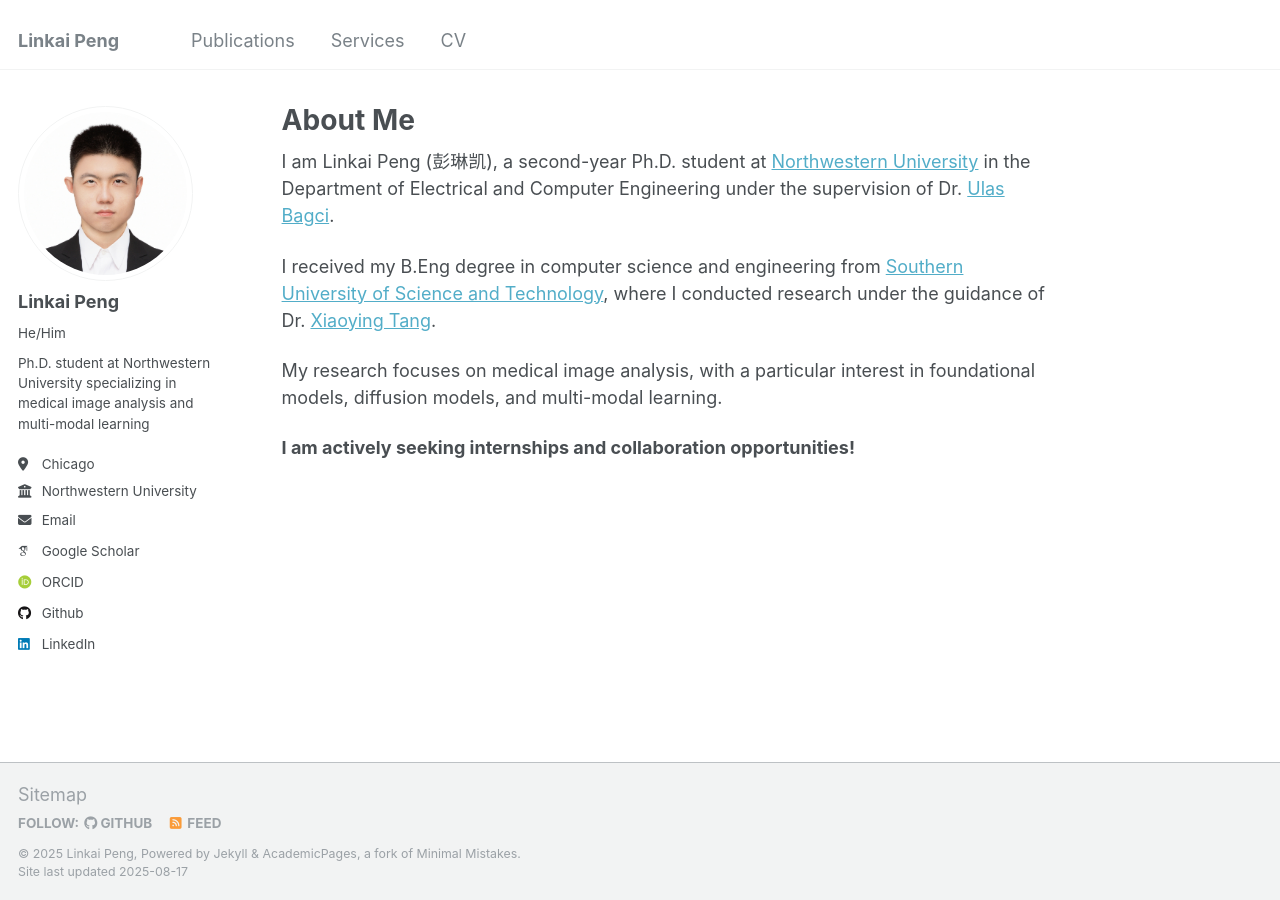
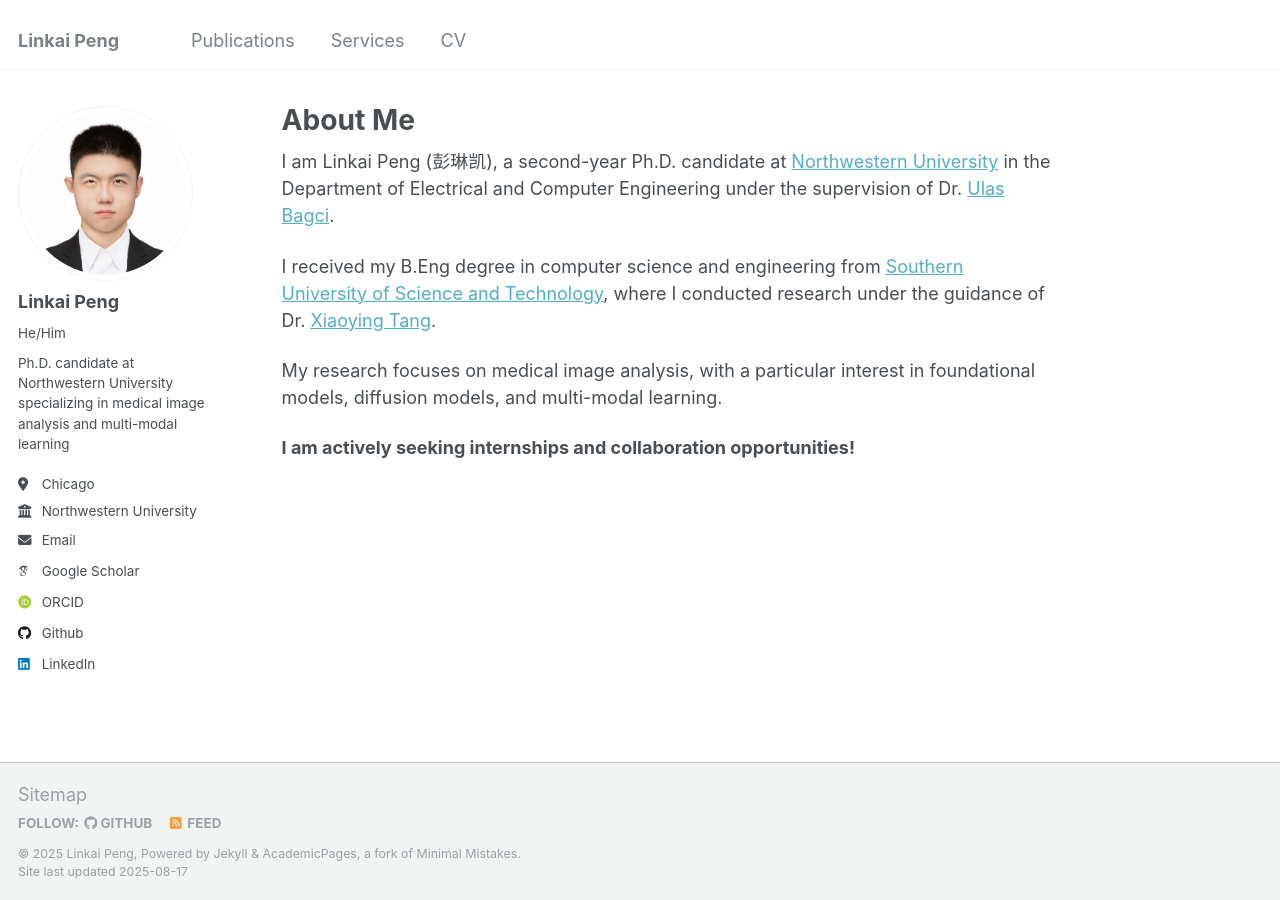
Before and after one commit to lkpengcs/lkpengcs.github.io, a Jekyll site: the page built from _pages/about.md, in a window 1280 px wide. Built offline with Jekyll 4.4.1, drawn with Linux system fonts in a browser that asks for light colours; some web fonts are replaced.

Commit message:
update pages

```diff
--- a/_config.yml
+++ b/_config.yml
@@ -24,7 +24,7 @@
   avatar           : "photo.png"
   name             : "Linkai Peng"
   pronouns         : "He/Him"
-  bio              : "Ph.D. student at Northwestern University specializing in medical image analysis and multi-modal learning"
+  bio              : "Ph.D. candidate at Northwestern University specializing in medical image analysis and multi-modal learning"
   location         : "Chicago"
   employer         : "Northwestern University"
   uri              : # URL
--- a/_pages/about.md
+++ b/_pages/about.md
@@ -7,7 +7,7 @@
   - /about.html
 ---
 
-I am Linkai Peng (彭琳凯), a second-year Ph.D. student at [Northwestern University](https://www.northwestern.edu/) in the Department of Electrical and Computer Engineering under the supervision of Dr. [Ulas Bagci](https://scholar.google.com/citations?user=9LUdPM4AAAAJ).
+I am Linkai Peng (彭琳凯), a second-year Ph.D. candidate at [Northwestern University](https://www.northwestern.edu/) in the Department of Electrical and Computer Engineering under the supervision of Dr. [Ulas Bagci](https://scholar.google.com/citations?user=9LUdPM4AAAAJ).
 
 I received my B.Eng degree in computer science and engineering from [Southern University of Science and Technology](https://www.sustech.edu.cn/en/), where I conducted research under the guidance of Dr. [Xiaoying Tang](https://scholar.google.com/citations?user=tQBqcr0AAAAJ).
 
```
Also changed, not shown: _publications/c5-iccv2025-tags.md (+1 -1 lines), _publications/c6-iccv2025-nnsam.md (+1 -1 lines), 1 other file.
